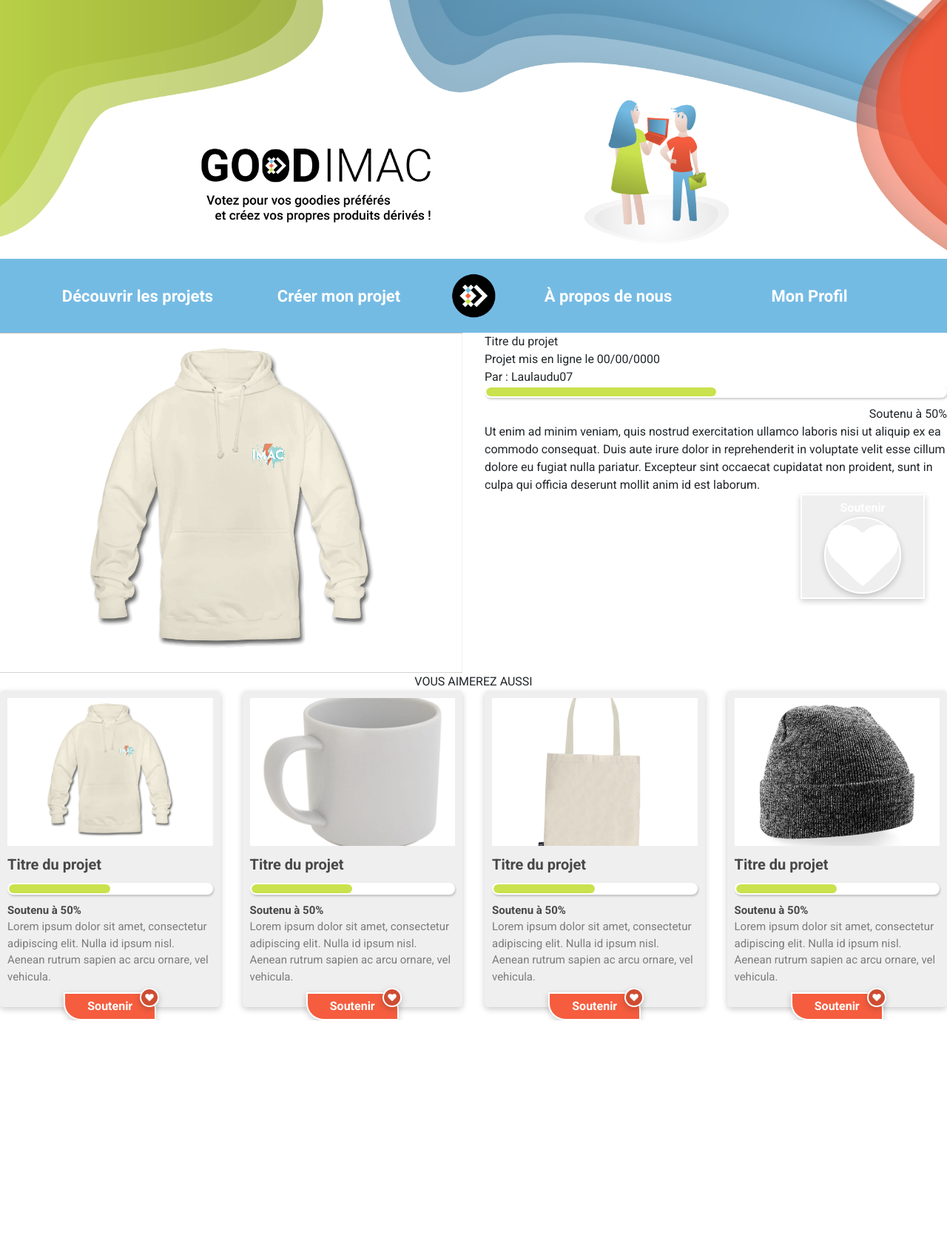
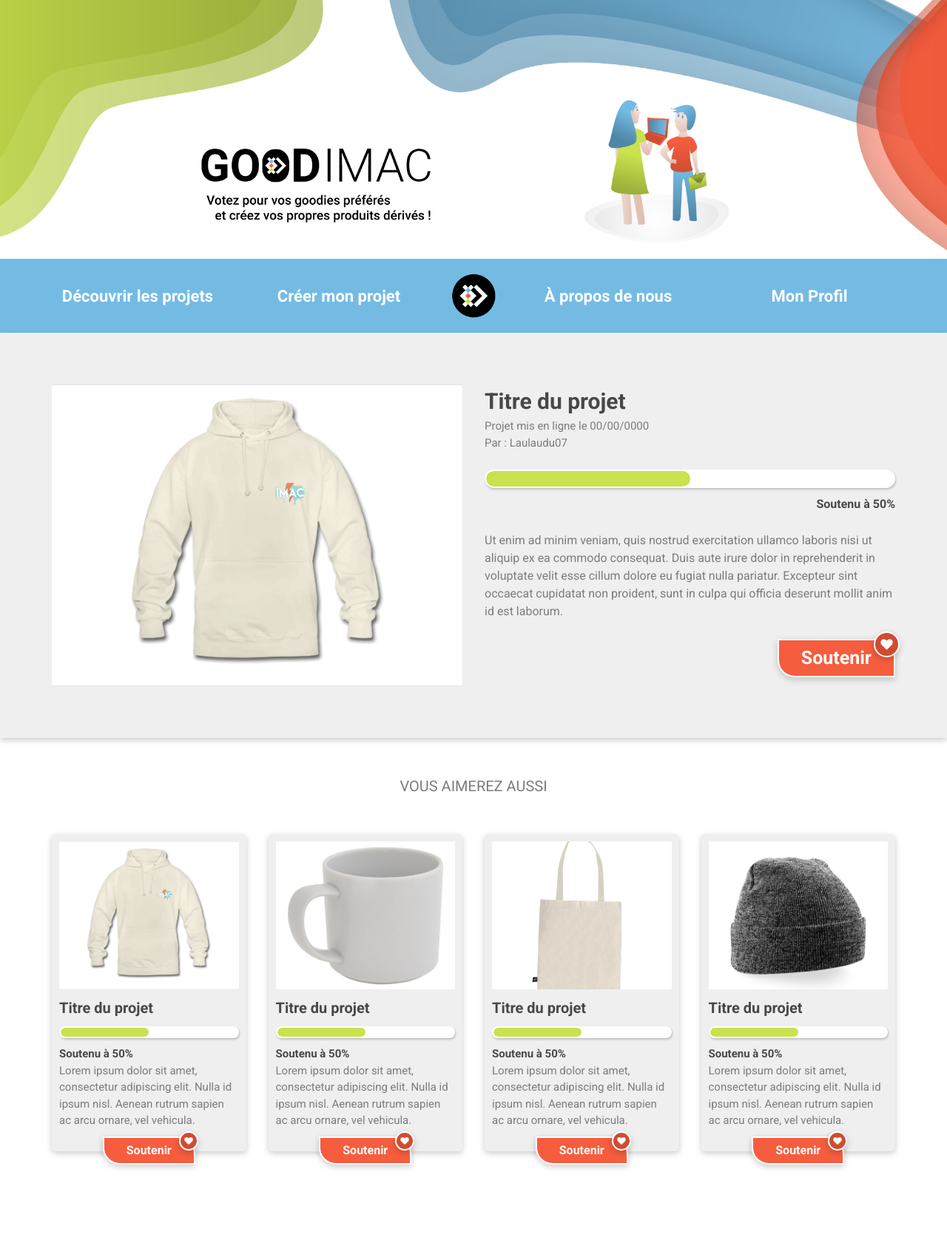
Before and after one commit to Qlexisq/projetWebS2, a PHP site: page /project.php in a window 1280 px wide. Shown: the whole page at 74% size. Before the commit the page ends 1380 px from the top, so only its background shows below. Run offline with PHP 8.4, Linux system fonts and the light colour scheme.

Commit message:
general css updated

```diff
--- a/css/style.css
+++ b/css/style.css
@@ -18,6 +18,7 @@
 
 body{
 	font-family:var(--main-font);
+	color:var(--dark-grey);
 }
 
 /*header*/
@@ -80,6 +81,7 @@ body{
 	padding: 10px;
 	border-radius: 5px;
 	box-shadow: 0px 3px 8px rgba(0, 0, 0, .2);
+	margin-bottom: 50px;
 }
 
 
@@ -99,7 +101,6 @@ body{
 	margin-bottom: 10px;
 	font-weight: bold;
 	font-size: 20px;
-	color:var(--dark-grey);
 }
 
 .progress{ /*is a bootstrap style*/
@@ -120,7 +121,6 @@ body{
 }
 
 .thumbnailPercentage{
-	color:var(--dark-grey);
 	font-weight: bold;
 	font-size: 15px;
 }
@@ -215,7 +215,7 @@ body{
 	background-color: var(--light-blue);
 	border-top-left-radius: 23px;
 	border-bottom-right-radius: 23px;
-	margin-top:100px;
+	margin-top:50px;
 	margin-bottom: 100px;
 	position: relative;
 }
@@ -227,10 +227,371 @@ body{
 	padding: 6px;
 	position: absolute;
 	top: 25%;
-    right: -5%;
+	right: -5%;
 
 }
 
 .buttonArrow img{
 	height: 100%;
 }
+
+/* projects-gallery */
+.galleryProjects{
+	margin-left: 70px;
+	margin-right:70px;
+}
+/* profile */
+.profileProjects{
+	margin-left: 70px;
+	margin-right:70px;
+	margin-bottom: 50px;
+}
+
+.profileLegend{
+	color:var(--medium-grey);
+	font-size: 20px;
+	margin-bottom: 30px;
+}
+
+/* about us */
+.aboutUs{
+	margin-left: 70px;
+	margin-right:70px;
+}
+
+.aboutUsImage{
+	width: 450px;
+}
+
+.aboutUsButtonArea{
+	margin-top: 50px;
+	margin-bottom: 100px;
+
+}
+
+/* project */
+.projectBg{
+	background-color: var(--light-grey);
+	box-shadow: 0px 3px 8px rgba(0, 0, 0, .2);
+}
+
+.projectContent{
+	padding: 70px;
+}
+
+.projectImage{
+	/*padding: 10px*/
+}
+
+.projectTitle{
+	font-size: 30px;
+	font-weight: bold;
+}
+
+.projectDate{
+	font-size:15px;
+	color:var(--medium-grey);
+}
+.projectProgress{
+	margin-top: 25px;
+	height: 25px;
+}
+
+.projectPercentage{
+	font-weight: bold;
+}
+
+.projectDescription{
+	margin-top: 25px;
+	color:var(--medium-grey);
+}
+
+.projectButtonBox{
+	margin-top: 25px;
+	height: 10px;
+}
+
+.projectButton{
+	background-color: var(--light-red);
+	border-top-right-radius: 23px;
+	border-bottom-left-radius: 23px;
+	position: relative;
+	margin:0px;
+	font-size: 25px;
+}
+
+.projectButtonHeart{
+	background-color: var(--dark-red);
+	height: 35px;
+	width: 35px;
+	padding: 7px;
+	position: absolute;
+	top: -25%;
+	right: -5%;
+}
+
+.projectButtonHeart img{
+	height: 100%
+}
+
+.suggestions{
+	margin-left: 70px;
+	margin-right:70px;
+	margin-bottom: 70px;
+}
+
+.suggestionsTitle{
+	color: var(--medium-grey);
+	margin-top: 50px;
+	margin-bottom: 50px;
+	font-size:20px;
+}
+
+/* project creation */
+.creationContainer{
+	margin-left: 70px;
+	margin-right: 70px;
+}
+
+.stepSticker{
+	height: 40px;
+	width: 40px;
+	background-color: var(--dark-green);
+	color: white;
+	font-weight: bold;
+}
+
+.stepText{
+	color: var(--medium-grey);
+	font-weight: bold;
+	font-size: 20px;
+	margin-top: 20px;
+	margin-bottom: 20px;
+}
+
+label{
+	height: 200px;
+}
+
+[type=radio] {
+	position: absolute;
+	opacity: 0;
+	width: 0;
+	height: 0;
+}
+
+[type=radio] + img {
+	cursor: pointer;
+	object-fit: cover;
+	height: 100%;
+	width: 100%;
+}
+
+[type=radio]:checked + img {
+	outline: 2px solid var(--light-blue);
+}
+
+.MultiCarousel {
+	float: left;
+	overflow: hidden;
+	width: 100%;
+	position:relative;
+	margin-bottom: 50px;
+}
+
+.MultiCarousel .MultiCarousel-inner {
+	transition: 1s ease all;
+	float: left;
+}
+.MultiCarousel .MultiCarousel-inner .item {
+	float: left;
+}
+
+.MultiCarousel .MultiCarousel-inner .item > div {
+	text-align: center; padding:10px; margin:10px;
+	border-radius: 5px;
+	box-shadow: 0px 3px 8px rgba(0, 0, 0, .2);
+	background:var(--light-grey);
+}
+
+.MultiCarousel .leftLst, .MultiCarousel .rightLst {
+	position:absolute;
+	top:35%;
+}
+
+.MultiCarousel .leftLst img, .MultiCarousel .rightLst img {
+	height: 40px;
+}
+
+.MultiCarousel .leftLst {
+	left:0;
+}
+
+.MultiCarousel .rightLst {
+	right:0;
+}
+
+.MultiCarousel .leftLst.over, .MultiCarousel .rightLst.over {
+	pointer-events: none;
+}
+
+.btn:focus {
+	box-shadow: none;
+}
+
+.supportName{
+	font-weight: bold;
+}
+
+.uploadButton{
+	background-color: var(--dark-grey);
+	border-top-left-radius: 23px;
+	border-bottom-right-radius: 23px;
+	margin-top:20px;
+	margin-bottom: 70px;
+	position: relative;
+	font-size: 20px;
+}
+
+.uploadSticker{
+	background-color: var(--medium-grey);
+	height: 32px;
+	width: 32px;
+	padding: 6px;
+	position: absolute;
+	top: -25%;
+	right: -7%;
+}
+
+.uploadSticker img{
+	height: 100%;
+}
+
+.inputProjectTitle{
+	color:var(--dark-grey);
+	border:1px solid var(--medium-grey);
+	border-radius: 15px;
+	width: 500px;
+	margin-top: 5px;
+	margin-bottom: 20px;
+	padding: 5px;
+}
+
+.inputProjectTitle:focus{
+	outline: none;
+}
+
+.inputProjectDescription{
+	color:var(--dark-grey);
+	border:1px solid var(--medium-grey);
+	border-radius: 15px;
+	width: 500px;
+	height:150px;
+	margin-top: 5px;
+	margin-bottom: 50px;
+	padding: 5px;
+}
+
+.inputProjectDescription:focus{
+	outline: none;
+}
+
+.projectSubmitButton{
+	background-color: var(--light-green);
+	border-top-left-radius: 23px;
+	border-bottom-right-radius: 23px;
+	margin-top:20px;
+	margin-bottom: 70px;
+	position: relative;
+	font-size: 20px;
+}
+
+/* login */
+.loginTitle{
+	margin-left: 70px;
+}
+
+.loginContainer{
+	padding-top: 50px;
+	padding-bottom: 50px;
+	margin-left: 70px;
+	margin-right: 70px;
+	margin-bottom: 70px;
+	background-color: var(--light-grey);
+}
+.topButtonArea{
+	margin-bottom: 20px;
+}
+
+.loginButtonLeft{
+	background-color: var(--medium-grey);
+	border-top-right-radius: 23px;
+	border-bottom-left-radius: 23px;
+	font-size: 20px;
+}
+
+.loginButtonRight{
+	background-color: var(--dark-grey);
+	border-top-left-radius: 23px;
+	border-bottom-right-radius: 23px;
+	font-size: 20px;
+}
+
+.inputLogin{
+	color:var(--dark-grey);
+	border:1px solid var(--medium-grey);
+	border-radius: 15px;
+	width: 500px;
+	margin-top: 5px;
+	margin-bottom: 20px;
+	padding: 5px;
+}
+
+.inputLogin:focus{
+	outline: none;
+}
+
+.loginButton{
+	background-color: var(--dark-grey);
+	border-top-left-radius: 23px;
+	border-bottom-right-radius: 23px;
+	margin-top:20px;
+	position: relative;
+	font-size: 20px;
+}
+
+/* register */
+.registerButtonLeft{
+	background-color: var(--dark-grey);
+	border-top-right-radius: 23px;
+	border-bottom-left-radius: 23px;
+	font-size: 20px;
+}
+
+.registerButtonRight{
+	background-color: var(--medium-grey);
+	border-top-left-radius: 23px;
+	border-bottom-right-radius: 23px;
+	font-size: 20px;
+}
+
+/* Modal */
+.myModal{
+	margin-top: 30vh;
+}
+
+.myModal .modal-content{
+	background-color: var(--light-grey);
+}
+
+.voteButtonLeft{
+	background-color: var(--light-blue);
+	border-top-right-radius: 23px;
+	border-bottom-left-radius: 23px;
+}
+
+.voteButtonRight{
+	background-color: var(--dark-grey);
+	border-top-left-radius: 23px;
+	border-bottom-right-radius: 23px;
+}
```
